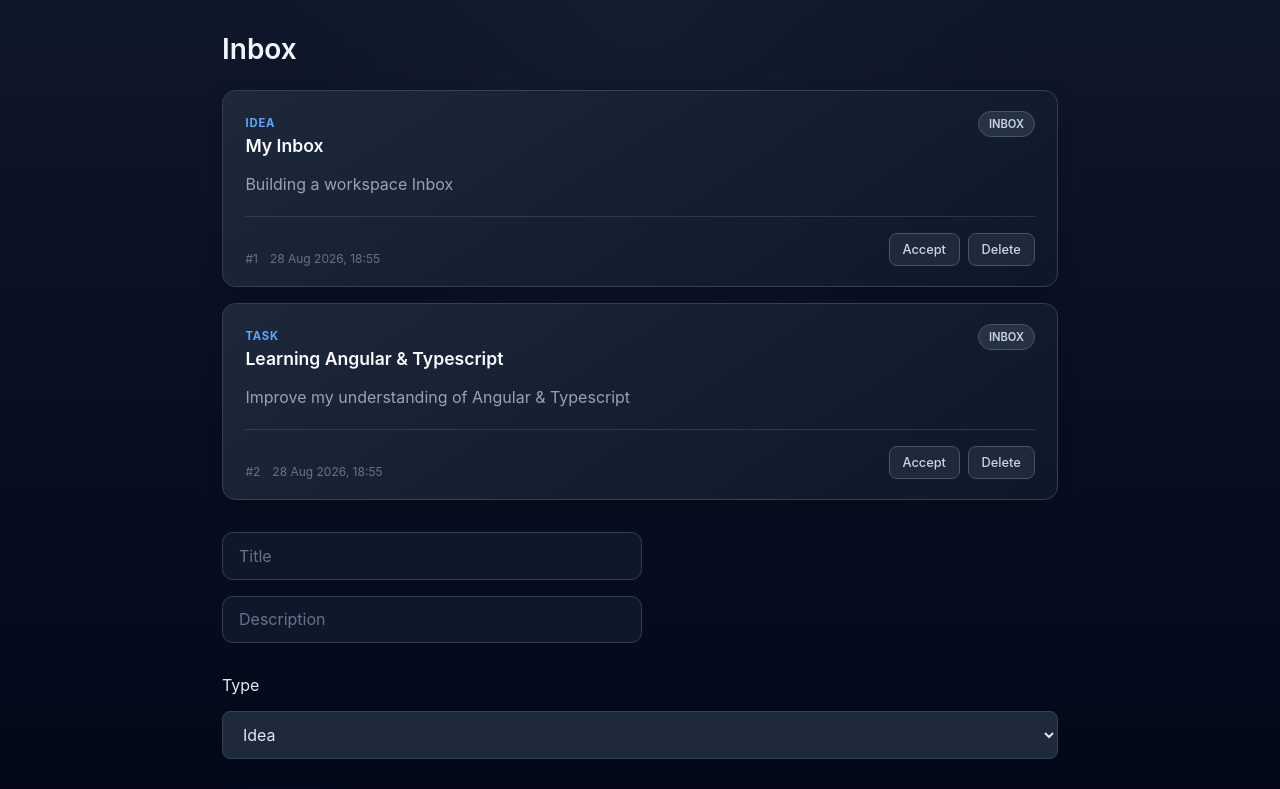
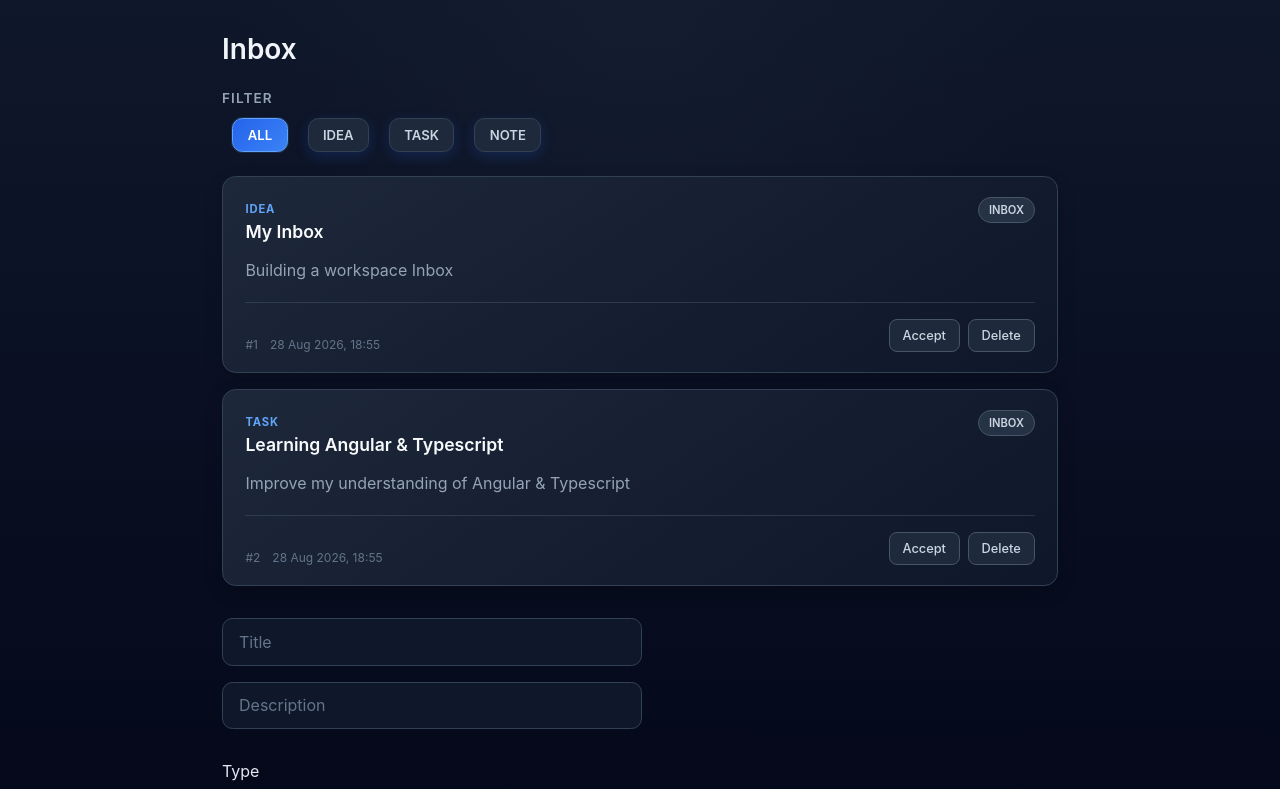
Before and after one commit to Hopeful117/dev-organizer, an Angular app in the folder dev-organizer/: page / in a window 1280 px wide. Shown: the top 789 px of the page. Built offline with nearby package versions, Linux system fonts and the light colour scheme.

Commit message:
feat(inbox): add reactive item filtering

```diff
--- a/dev-organizer/src/app/inbox/inbox.css
+++ b/dev-organizer/src/app/inbox/inbox.css
@@ -123,6 +123,52 @@ button:active {
   background: #1e293b;
   color: #e2e8f0;
 }
+h3 {
+  margin-top: 1.5rem;
+  margin-bottom: 0.75rem;
+  font-size: 0.85rem;
+  font-weight: 600;
+  text-transform: uppercase;
+  letter-spacing: 0.08em;
+  color: #94a3b8;
+}
+
+.filter-bar {
+  display: flex;
+  flex-wrap: wrap;
+  gap: 0.6rem;
+  margin-bottom: 1.5rem;
+}
+
+.action-button {
+  padding: 0.5rem 0.9rem;
+  border: 1px solid #334155;
+  border-radius: 0.65rem;
+  background: #1e293b;
+  color: #cbd5e1;
+  font-size: 0.82rem;
+  font-weight: 600;
+  cursor: pointer;
+  transition:
+    background 0.2s ease,
+    border-color 0.2s ease,
+    color 0.2s ease,
+    transform 0.2s ease;
+}
+
+.action-button:hover {
+  background: #263449;
+  border-color: #475569;
+  color: #f8fafc;
+  transform: translateY(-1px);
+}
+
+.action-button.active {
+  background: linear-gradient(135deg, #2563eb, #3b82f6);
+  border-color: #60a5fa;
+  color: #ffffff;
+  box-shadow: 0 0 0 1px rgba(96, 165, 250, 0.15);
+}
 
 @media (max-width: 600px) {
   :host {
--- a/dev-organizer/src/app/inbox/inbox.html
+++ b/dev-organizer/src/app/inbox/inbox.html
@@ -1,7 +1,14 @@
 <h2>{{title}}</h2>
-@for (item of itemList ; track item.id) {
+<h3>Filter</h3>
+<div class="filter-bar">
+  <button class="action-button" (click)="putSelectedType('ALL')" [class.active]="selectType() === 'ALL'">ALL</button>
+  <button class="action-button" (click)="putSelectedType('IDEA')" [class.active]="selectType() === 'IDEA'">IDEA</button>
+  <button class="action-button" (click)="putSelectedType('TASK')" [class.active]="selectType() === 'TASK'">TASK</button>
+  <button class="action-button" (click)="putSelectedType('NOTE')" [class.active]="selectType() === 'NOTE'">NOTE</button>
+</div>
+@for (item of filteredItems() ; track item.id) {
 <app-workspace-item [item]="item" (accept)="onAccept($event)" (deleteItem)="onDeleteItem($event)"
-                    (start)="onStart($event)" (done)="onDone($event)"></app-workspace-item>
+                    (start)="onStart($event)" (done)="onDone($event)" ></app-workspace-item>
 
 
 }
--- a/dev-organizer/src/app/inbox/inbox.ts
+++ b/dev-organizer/src/app/inbox/inbox.ts
@@ -1,7 +1,8 @@
-import { Component } from '@angular/core';
+import {Component, computed, signal} from '@angular/core';
 import {ItemType, WorkspaceItem} from '../workspace-item/workspace-item.models';
 import {WorkspaceItemComponent} from '../workspace-item/workspace-item';
 import {FormsModule} from '@angular/forms';
+
 
 
 @Component({
@@ -16,8 +17,23 @@ export class Inbox {
   title: string = 'Inbox';
   newItemTitle:string='';
   newItemDescription:string='';
-  newItemType:ItemType='IDEA'
-  itemList:Array<WorkspaceItem>=[
+  newItemType:ItemType='IDEA';
+  itemList = signal<Array<WorkspaceItem>>([]);
+  selectType= signal<ItemType | 'ALL'>('ALL')
+  filteredItems=computed(()=>{
+    if (this.selectType() ==='ALL'){
+      return (this.itemList())
+    }
+    return this.itemList().filter(item => item.type === this.selectType())
+  })
+
+  putSelectedType(value:ItemType | 'ALL'){
+    this.selectType.set(value);
+
+  }
+  mockData():void{
+    this.itemList.set([
+
         {
           id : 1,
           title:"My Inbox",
@@ -36,37 +52,61 @@ export class Inbox {
 
         }
         ]
-  onAccept(id:number):void{
-    const item = this.itemList.find(item => item.id === id);
+      )
 
-    if (item?.status ==='INBOX'){
-      item.status="TODO"
   }
+ngOnInit(){
+    this.mockData()
+}
+
+
+  onAccept(id:number){
+
+  this.itemList.update(items=>items.map(
+    item=> {
+      if (item.id === id && item.status ==="INBOX"){
+        return {...item,status:"TODO"};
+      }
+      return item;
+    })
+  )
 
 
   }
   onDeleteItem(id:number):void{
-    this.itemList=this.itemList.filter(item => item.id !== id);
+
+
+   this.itemList.update(itemList => itemList.filter(item => item.id !== id));
   }
 
   onStart(id:number):void{
-    const item = this.itemList.find(item => item.id === id);
-    if (item?.status === 'TODO' &&  item?.type === 'TASK'){
-      item.status="IN_PROGRESS";
 
+    this.itemList.update(items => items.map(
+      item => {
+        if (item.status === 'TODO' && item.type ==='TASK' && item.id === id){
+          return {...item, status:'IN_PROGRESS'}
         }
+        return item;
+      }
+    ))
 
   }
   onDone(id:number):void{
-    const item = this.itemList.find(item => item.id === id);
-    if (item?.status === 'IN_PROGRESS' &&  item?.type === 'TASK'){
-      item.status="DONE";
+
+    this.itemList.update(itemList => itemList.map(
+      item => {
+        if (item.id === id && item.status ==='IN_PROGRESS' && item.type ==='TASK'){
+          return {...item, status:'DONE'}
+
         }
+        return item;
+      }
+    ))
   }
 
 
   addItem ():void{
-    const listId : Array<number> = this.itemList.map(item => item.id);
+    const listId : Array<number> = this.itemList().map(item => item.id);
     const nextNumber:number = listId.length > 0 ? Math.max(...listId) +1  : 1;
     if (this.newItemTitle.trim() === '') {
       alert("title is empty");
@@ -82,7 +122,7 @@ export class Inbox {
      createdAt: new Date()
    }
 
-   this.itemList.push(newItem);
+   this.itemList.update(items=>[...items,newItem])
     this.cleanUp();
 
 
@@ -95,4 +135,6 @@ export class Inbox {
 
 
   }
+
+
 }
```
Lines whose indentation alone changed are shown as unchanged.
